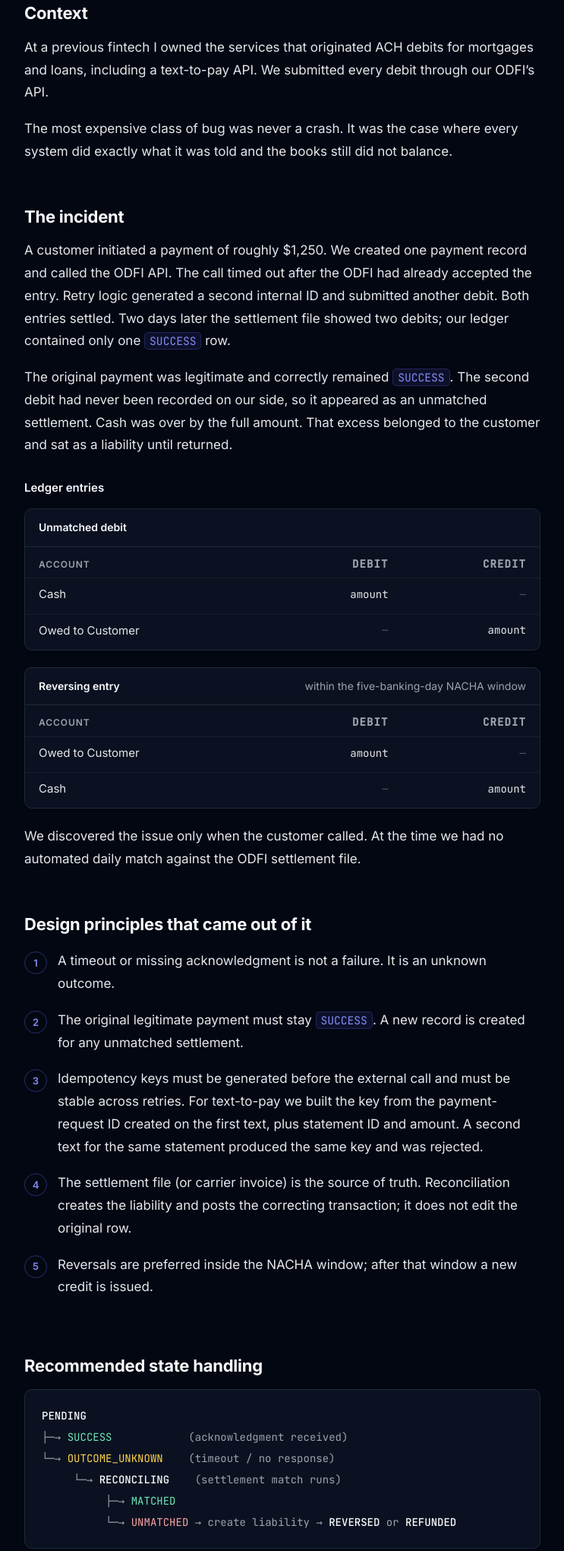
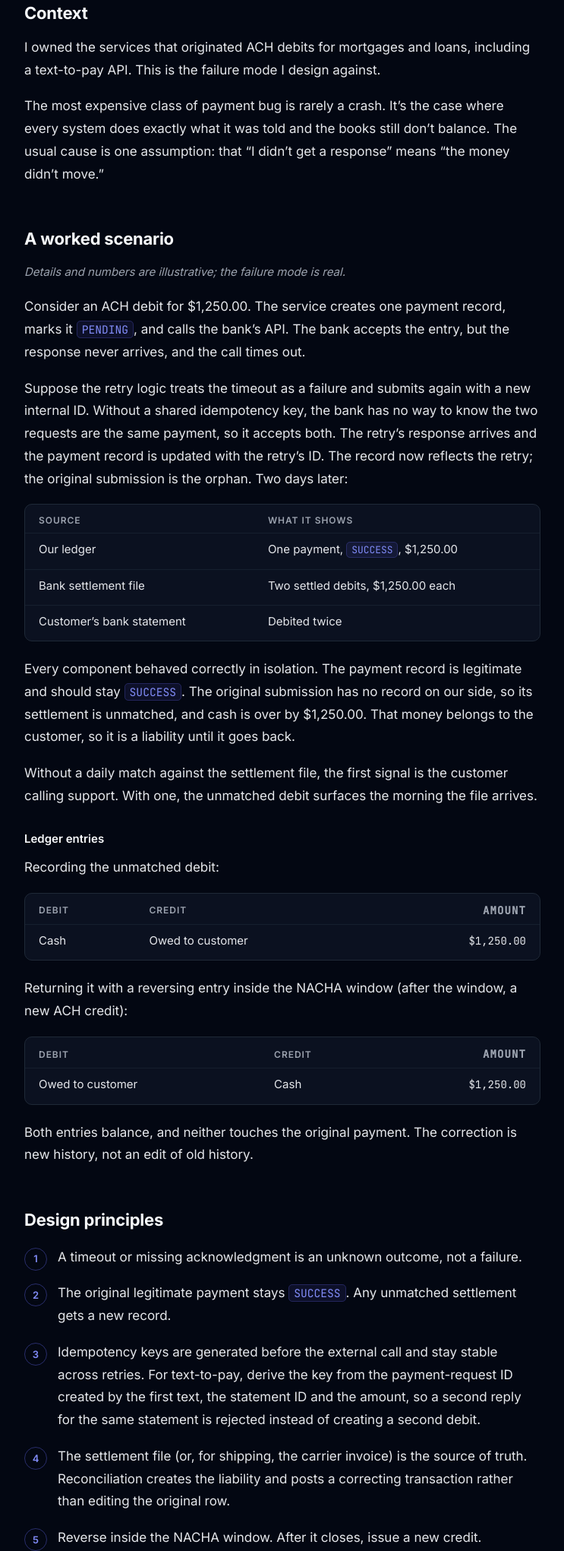
Before and after one commit to ianmarkdev/ianmarkdev.github.io, a plain HTML site: page notes/ambiguous-payment-outcomes.html in a window 1280 px wide. Shown: the part 375-2416 px from the top of the page at 76% size, without its empty margins (268-1011 px from the left). Drawn offline with Linux system fonts and the light colour scheme.

Commit message:
update payment design note

```diff
--- a/notes/ambiguous-payment-outcomes.html
+++ b/notes/ambiguous-payment-outcomes.html
@@ -71,7 +71,8 @@
   ul.checks li { padding: 3px 0; }
   ul.checks li::marker { color: var(--accent); }
 
-  .closing { margin-top: 40px; padding-top: 28px; border-top: 1px solid var(--line); color: var(--heading); }
+  .aside { font-size: 15px; color: var(--muted); font-style: italic; }
+  .closing { color: var(--heading); }
   @media (max-width: 520px) {
     body { font-size: 16px; }
     .ledger th, .ledger td { padding-left: 12px; padding-right: 12px; }
@@ -91,72 +92,88 @@
 
   <section>
     <h2>Context</h2>
-    <p>At a previous fintech I owned the services that originated ACH debits for mortgages and loans, including a text-to-pay API. We submitted every debit through our ODFI’s API.</p>
-    <p>The most expensive class of bug was never a crash. It was the case where every system did exactly what it was told and the books still did not balance.</p>
+    <p>I owned the services that originated ACH debits for mortgages and loans, including a text-to-pay API. This is the failure mode I design against.</p>
+    <p>The most expensive class of payment bug is rarely a crash. It’s the case where every system does exactly what it was told and the books still don’t balance. The usual cause is one assumption: that “I didn’t get a response” means “the money didn’t move.”</p>
   </section>
 
   <section>
-    <h2>The incident</h2>
-    <p>A customer initiated a payment of roughly $1,250. We created one payment record and called the ODFI API. The call timed out after the ODFI had already accepted the entry. Retry logic generated a second internal ID and submitted another debit. Both entries settled. Two days later the settlement file showed two debits; our ledger contained only one <span class="state">SUCCESS</span> row.</p>
-    <p>The original payment was legitimate and correctly remained <span class="state">SUCCESS</span>. The second debit had never been recorded on our side, so it appeared as an unmatched settlement. Cash was over by the full amount. That excess belonged to the customer and sat as a liability until returned.</p>
+    <h2>A worked scenario</h2>
+    <p class="aside">Details and numbers are illustrative; the failure mode is real.</p>
+    <p>Consider an ACH debit for $1,250.00. The service creates one payment record, marks it <span class="state">PENDING</span>, and calls the bank’s API. The bank accepts the entry, but the response never arrives, and the call times out.</p>
+    <p>Suppose the retry logic treats the timeout as a failure and submits again with a new internal ID. Without a shared idempotency key, the bank has no way to know the two requests are the same payment, so it accepts both. The retry’s response arrives and the payment record is updated with the retry’s ID. The record now reflects the retry; the original submission is the orphan. Two days later:</p>
 
-    <h3>Ledger entries</h3>
     <div class="ledger">
-      <div class="ledger-title">Unmatched debit</div>
       <table>
-        <thead><tr><th>Account</th><th class="num">Debit</th><th class="num">Credit</th></tr></thead>
+        <thead><tr><th>Source</th><th>What it shows</th></tr></thead>
         <tbody>
-          <tr><td>Cash</td><td class="num">amount</td><td class="num empty">—</td></tr>
-          <tr><td>Owed to Customer</td><td class="num empty">—</td><td class="num">amount</td></tr>
+          <tr><td>Our ledger</td><td>One payment, <span class="state">SUCCESS</span>, $1,250.00</td></tr>
+          <tr><td>Bank settlement file</td><td>Two settled debits, $1,250.00 each</td></tr>
+          <tr><td>Customer’s bank statement</td><td>Debited twice</td></tr>
         </tbody>
       </table>
     </div>
+
+    <p>Every component behaved correctly in isolation. The payment record is legitimate and should stay <span class="state">SUCCESS</span>. The original submission has no record on our side, so its settlement is unmatched, and cash is over by $1,250.00. That money belongs to the customer, so it is a liability until it goes back.</p>
+    <p>Without a daily match against the settlement file, the first signal is the customer calling support. With one, the unmatched debit surfaces the morning the file arrives.</p>
+
+    <h3>Ledger entries</h3>
+    <p>Recording the unmatched debit:</p>
     <div class="ledger">
-      <div class="ledger-title">Reversing entry <span>within the five-banking-day NACHA window</span></div>
       <table>
-        <thead><tr><th>Account</th><th class="num">Debit</th><th class="num">Credit</th></tr></thead>
-        <tbody>
-          <tr><td>Owed to Customer</td><td class="num">amount</td><td class="num empty">—</td></tr>
-          <tr><td>Cash</td><td class="num empty">—</td><td class="num">amount</td></tr>
-        </tbody>
+        <thead><tr><th>Debit</th><th>Credit</th><th class="num">Amount</th></tr></thead>
+        <tbody><tr><td>Cash</td><td>Owed to customer</td><td class="num">$1,250.00</td></tr></tbody>
       </table>
     </div>
-    <p>We discovered the issue only when the customer called. At the time we had no automated daily match against the ODFI settlement file.</p>
+    <p>Returning it with a reversing entry inside the NACHA window (after the window, a new ACH credit):</p>
+    <div class="ledger">
+      <table>
+        <thead><tr><th>Debit</th><th>Credit</th><th class="num">Amount</th></tr></thead>
+        <tbody><tr><td>Owed to customer</td><td>Cash</td><td class="num">$1,250.00</td></tr></tbody>
+      </table>
+    </div>
+    <p>Both entries balance, and neither touches the original payment. The correction is new history, not an edit of old history.</p>
   </section>
 
   <section>
-    <h2>Design principles that came out of it</h2>
+    <h2>Design principles</h2>
     <ol class="principles">
-      <li>A timeout or missing acknowledgment is not a failure. It is an unknown outcome.</li>
-      <li>The original legitimate payment must stay <span class="state">SUCCESS</span>. A new record is created for any unmatched settlement.</li>
-      <li>Idempotency keys must be generated before the external call and must be stable across retries. For text-to-pay we built the key from the payment-request ID created on the first text, plus statement ID and amount. A second text for the same statement produced the same key and was rejected.</li>
-      <li>The settlement file (or carrier invoice) is the source of truth. Reconciliation creates the liability and posts the correcting transaction; it does not edit the original row.</li>
-      <li>Reversals are preferred inside the NACHA window; after that window a new credit is issued.</li>
+      <li>A timeout or missing acknowledgment is an unknown outcome, not a failure.</li>
+      <li>The original legitimate payment stays <span class="state">SUCCESS</span>. Any unmatched settlement gets a new record.</li>
+      <li>Idempotency keys are generated before the external call and stay stable across retries. For text-to-pay, derive the key from the payment-request ID created by the first text, the statement ID and the amount, so a second reply for the same statement is rejected instead of creating a second debit.</li>
+      <li>The settlement file (or, for shipping, the carrier invoice) is the source of truth. Reconciliation creates the liability and posts a correcting transaction rather than editing the original row.</li>
+      <li>Reverse inside the NACHA window. After it closes, issue a new credit.</li>
     </ol>
   </section>
 
   <section>
     <h2>Recommended state handling</h2>
-<div class="flow" role="img" aria-label="State transitions: PENDING goes to SUCCESS when acknowledgment is received, or to OUTCOME_UNKNOWN on timeout or no response. OUTCOME_UNKNOWN goes to RECONCILING when the settlement match runs, which ends in MATCHED or UNMATCHED. UNMATCHED creates a liability, which ends as REVERSED or REFUNDED."><span class="s">PENDING</span>
+<div class="flow" role="img" aria-label="State transitions: PENDING goes to SUCCESS on acknowledgment, or to OUTCOME_UNKNOWN on timeout or no response. OUTCOME_UNKNOWN goes to RECONCILING when the settlement match runs, which ends in MATCHED or UNMATCHED. UNMATCHED creates a liability record, which ends as REVERSED or REFUNDED."><span class="s">PENDING</span>
 <span class="arrow">├─→</span> <span class="ok">SUCCESS</span>            <span class="why">(acknowledgment received)</span>
 <span class="arrow">└─→</span> <span class="unk">OUTCOME_UNKNOWN</span>    <span class="why">(timeout / no response)</span>
      <span class="arrow">└─→</span> <span class="s">RECONCILING</span>    <span class="why">(settlement match runs)</span>
           <span class="arrow">├─→</span> <span class="ok">MATCHED</span>
-          <span class="arrow">└─→</span> <span class="bad">UNMATCHED</span> <span class="arrow">→</span> <span class="why">create liability</span> <span class="arrow">→</span> <span class="s">REVERSED</span> <span class="why">or</span> <span class="s">REFUNDED</span></div>
-    <p class="rule">The original payment row is never moved to <span class="state">REVERSED</span>. Only the newly created liability record is.</p>
+          <span class="arrow">└─→</span> <span class="bad">UNMATCHED</span> <span class="arrow">→</span> <span class="why">create liability record</span> <span class="arrow">→</span> <span class="s">REVERSED</span> <span class="why">or</span> <span class="s">REFUNDED</span></div>
+    <p>PENDING moves to SUCCESS on acknowledgment, or to OUTCOME_UNKNOWN on timeout. OUTCOME_UNKNOWN goes to RECONCILING, which ends in MATCHED or UNMATCHED. UNMATCHED creates a liability record, which is then REVERSED or REFUNDED.</p>
+    <p class="rule">The original payment is never set to <span class="state">REVERSED</span>; only the new liability record is.</p>
+    <p class="aside">In ACH, acknowledgment is not final: an accepted debit can still be returned days later (for example, R01 for insufficient funds). Returns are a separate flow and outside the scope of this note.</p>
   </section>
 
   <section>
     <h2>Mapping to label purchase</h2>
-    <p>Buying a carrier label is the same shape of problem: an external charge that can succeed even when the response is lost. The same rules apply:</p>
+    <p>Buying a carrier shipping label carries the same risk: the carrier can create, and later bill, a label even when our response is lost. The same rules apply:</p>
     <ul class="checks">
-      <li>Treat a timeout as <span class="state">OUTCOME_UNKNOWN</span>, not <span class="state">FAILED</span>.</li>
-      <li>Keep a stable request ID across retries.</li>
-      <li>Make the carrier invoice the source of truth.</li>
-      <li>Create a correcting transaction for any unmatched charge rather than mutating the original purchase record.</li>
-      <li>Place the label purchase at the saga pivot: everything before it is compensatable, everything after it is retry-only or reconciled.</li>
+      <li>Treat timeouts as <span class="state">OUTCOME_UNKNOWN</span>, not <span class="state">FAILED</span>.</li>
+      <li>Send a stable idempotency key across retries where the carrier’s API supports one.</li>
+      <li>Put the request ID in the shipment’s reference field, so each charge on the invoice can be matched back to a request.</li>
+      <li>Use the carrier invoice as the source of truth.</li>
+      <li>Post a correcting transaction for unmatched charges instead of changing the original purchase.</li>
+      <li>Place the label purchase at the saga pivot. Earlier steps can be compensated; later steps are retry-only or reconciled.</li>
     </ul>
-    <p class="closing">This pattern is why I now start every payment or money-adjacent design from the ambiguous case instead of the happy path.</p>
+  </section>
+
+  <section>
+    <h2>Closing</h2>
+    <p class="closing">Every payment or money-adjacent design should start from the ambiguous case, not the happy path. The happy path is the one that already works.</p>
   </section>
 </main>
 </body>
```
